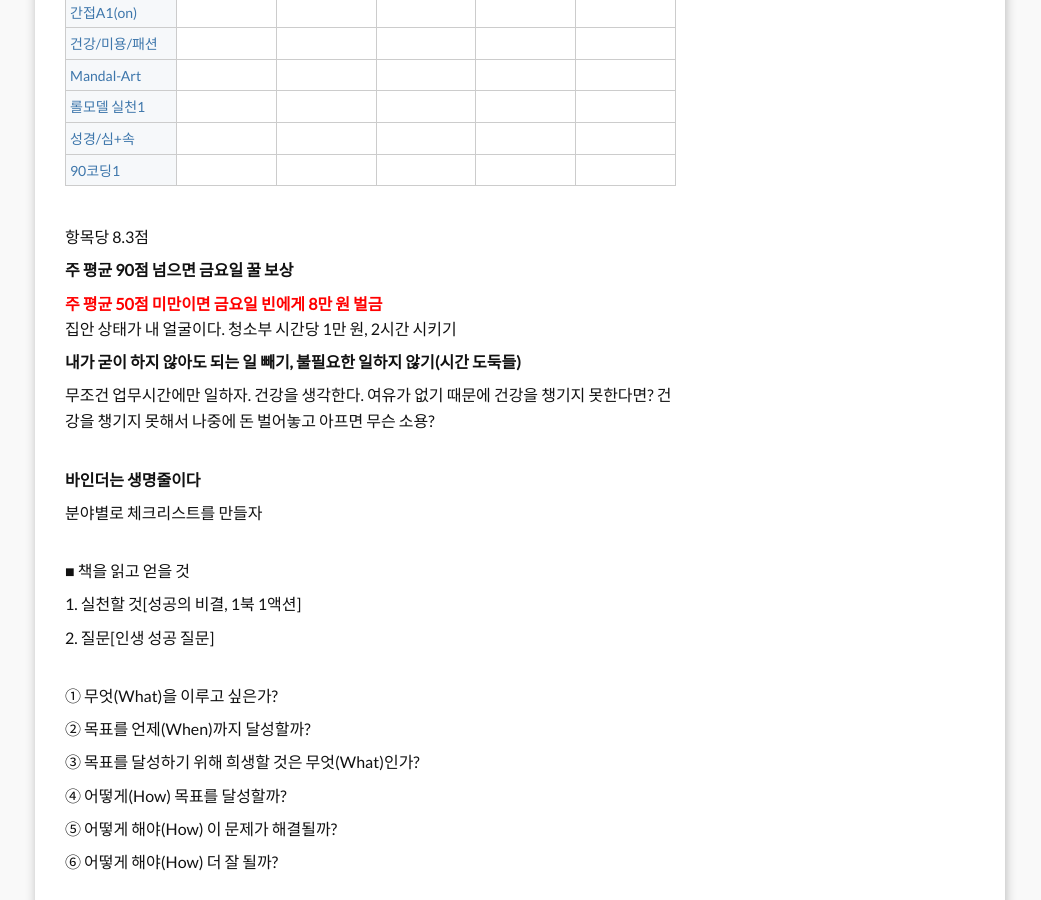
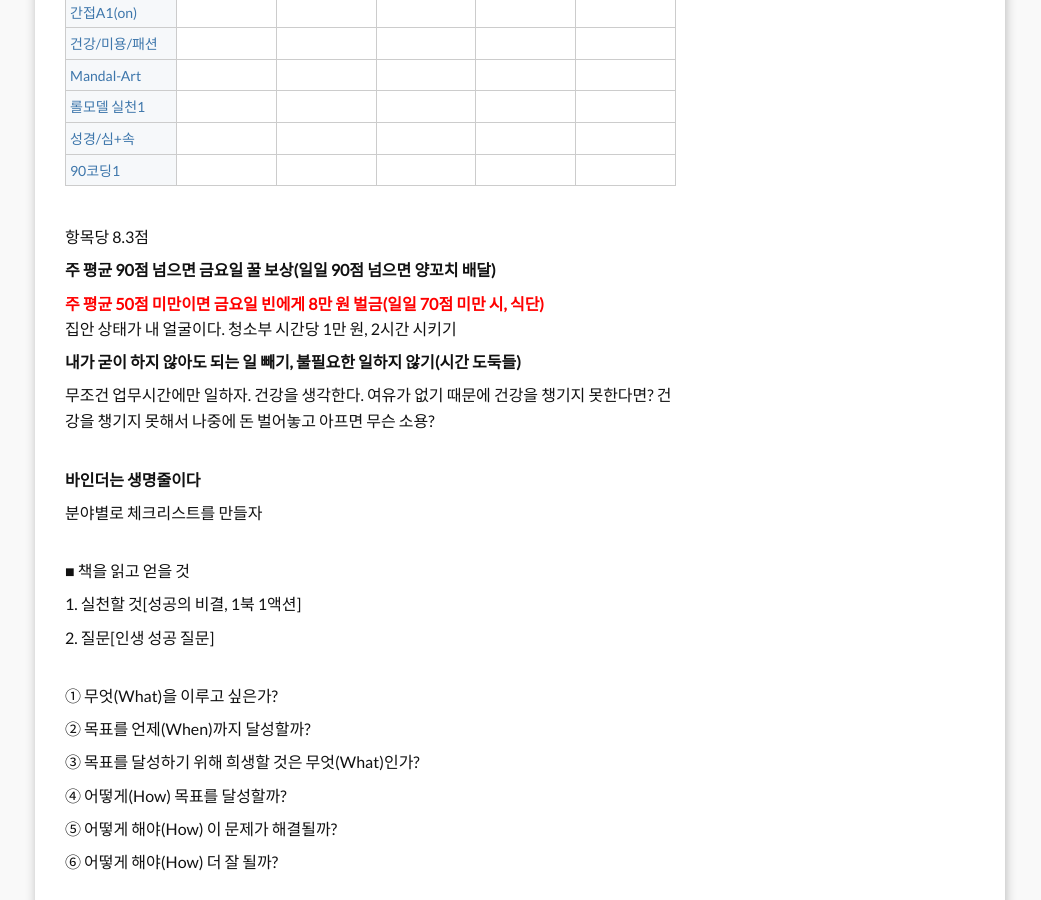
Before and after one commit to leevra/self-management.leeseungju.com, a Jekyll site: the page built from index.html, in a window 1280 px wide and 900 px high, scrolled down 891 px. Shown: the whole window, without its empty margins (120-1161 px from the left). Built offline with Jekyll 4.4.1, drawn with Linux system fonts in a browser that asks for light colours; the list of posts is cut into pages by our own code.

Commit message:
Update index.html

```diff
--- a/index.html
+++ b/index.html
@@ -42,8 +42,8 @@ layout: default
 <p style="text-align: center;"><br></p>
 
 <p>항목당 8.3점</p>
-<b><p>주 평균 90점 넘으면 금요일 꿀 보상</p></b>
-<b><span style="color: rgb(255, 0, 0);">주 평균 50점 미만이면 금요일 빈에게 8만 원 벌금</span></b>
+<b><p>주 평균 90점 넘으면 금요일 꿀 보상(일일 90점 넘으면 양꼬치 배달)</p></b>
+<b><span style="color: rgb(255, 0, 0);">주 평균 50점 미만이면 금요일 빈에게 8만 원 벌금(일일 70점 미만 시, 식단)</span></b>
 <br>
 <p>집안 상태가 내 얼굴이다. 청소부 시간당 1만 원, 2시간 시키기</p><p><b>내가 굳이 하지 않아도 되는 일 빼기, 불필요한 일하지 않기(시간 도둑들)</b></p>
 <p>무조건 업무시간에만 일하자. 건강을 생각한다. 여유가 없기 때문에 건강을 챙기지 못한다면? 건강을 챙기지 못해서 나중에 돈 벌어놓고 아프면 무슨 소용?&nbsp;</p>
```
